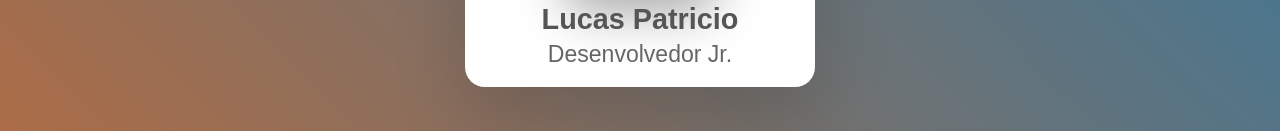
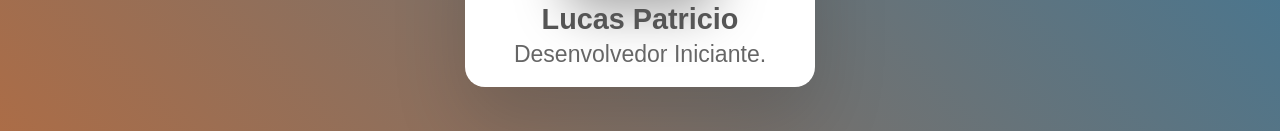
Before and after one commit to LPamaral/myprojects, a plain HTML site: page index.html in a window 1280 px wide. Shown: the part 408-539 px from the top of the page. Drawn offline with Linux system fonts and the light colour scheme.

Commit message:
Update index.html

```diff
--- a/index.html
+++ b/index.html
@@ -15,7 +15,7 @@
 
     <div class="content">
         <div class="details">
-            <h2>Lucas Patricio <br> <span>Desenvolvedor Jr.</span> </h2>
+            <h2>Lucas Patricio <br> <span>Desenvolvedor Iniciante.</span> </h2>
             <div class="data">
                 <h3>5 <br> <span>Projetos</span></h3>
                 <h3>104 <br> <span>Seguidores</span> </h3>
```
